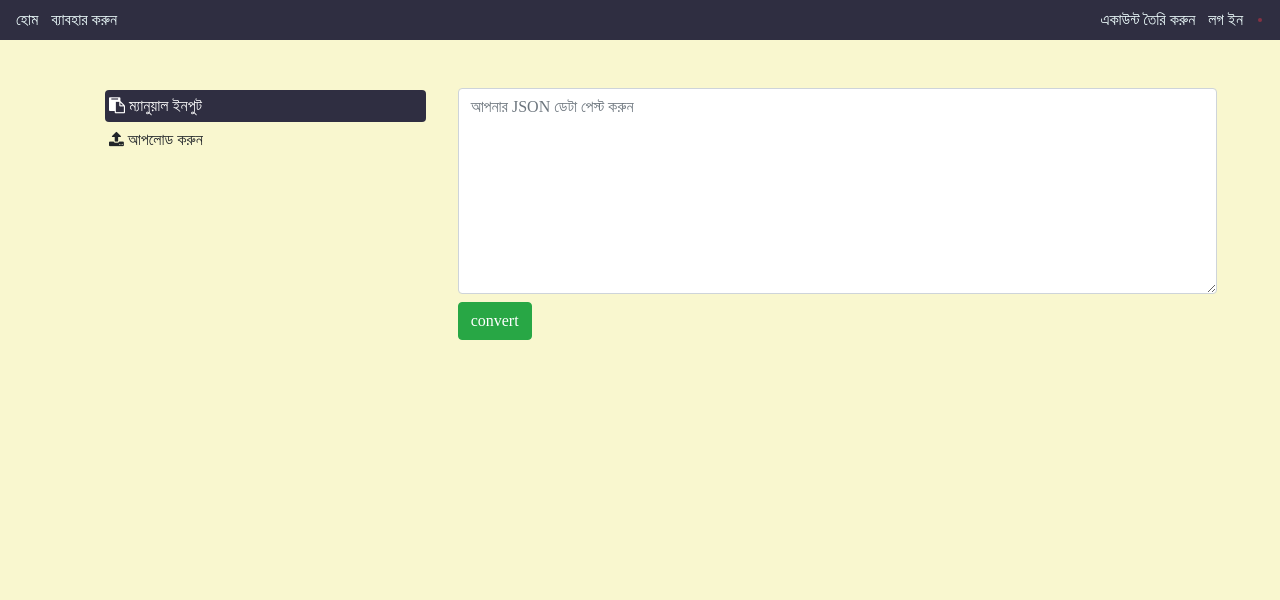
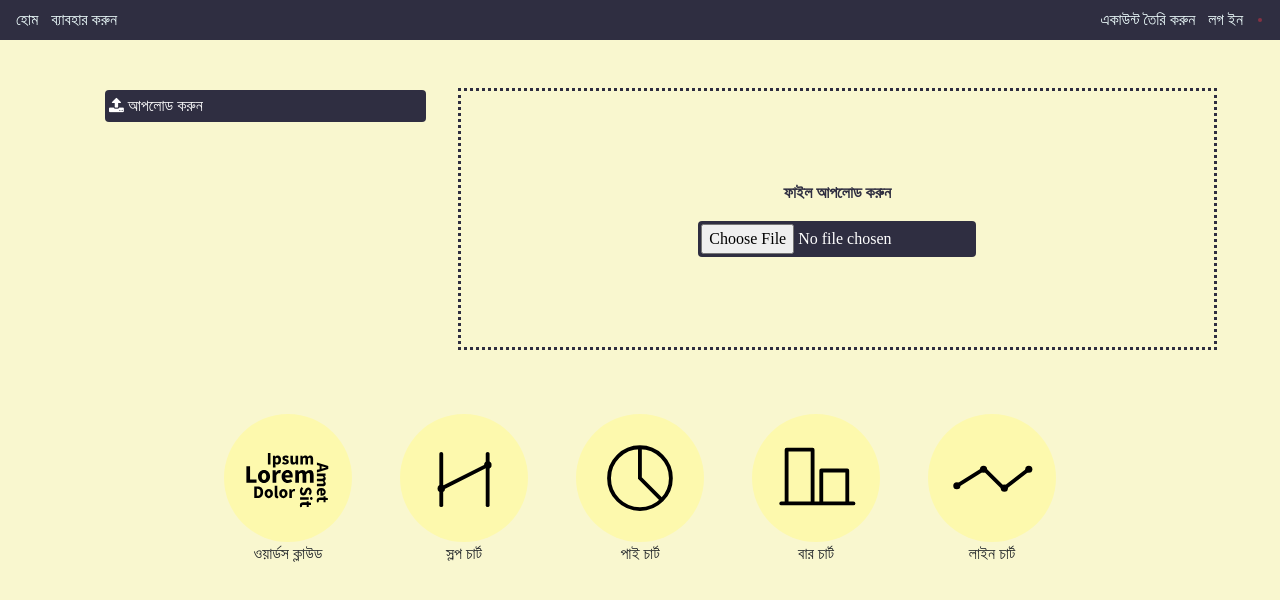
Before and after one commit to piall/data-visualization-maker-tool, a Nuxt app: page /visualizations in a window 1280 px wide. Shown: the top 600 px of the page. Built offline with nearby package versions, Linux system fonts and the light colour scheme.

Commit message:
added new visualization

```diff
--- a/pages/visualizations.vue
+++ b/pages/visualizations.vue
@@ -4,10 +4,6 @@
       <b-row class="p-5">
         <b-col md="12" lg="4">
           <ul>
-            <li :class="{ active: manualInput }" @click="toggleManualInput">
-              <i class="fa fa-clipboard"></i>
-              ম্যানুয়াল ইনপুট
-            </li>
             <li :class="{ active: fileUpload }" @click="toggleFileUpload">
               <i class="fa fa-upload"></i>
               আপলোড করুন
@@ -15,56 +11,51 @@
           </ul>
         </b-col>
         <b-col>
-          <div v-if="manualInput">
-            <b-form-textarea
-              id="textarea-rows"
-              placeholder="আপনার JSON ডেটা পেস্ট করুন"
-              rows="8"
-              v-model="inputData"
-            ></b-form-textarea>
-            <b-button variant="success" @click="convert" class="my-2">convert</b-button>
-          </div>
           <div v-if="fileUpload" class="box">
             <p>ফাইল আপলোড করুন</p>
             <input
               type="file"
               style="background-color:#2f2e41; color: white; padding:3px; border-radius:4px"
-              @change="onFileChange"
             />
           </div>
-
         </b-col>
       </b-row>
-
-      <!-- {{ inputData }} -->
     </b-container>
+      <center>
+        <div class="mb-2 my-3">
+          <div class="row no-gutters d-flex justify-content-center">
+            <div class="cols">
+              <b-avatar  href="/visualization/wordCloud" class="mx-4" src="~assets/D3WordsCloud.svg" size="8rem"></b-avatar>
+              <p>ওয়ার্ডস ক্লাউড</p>
+            </div>
+            <div class="cols">
+              <b-avatar  href="/visualization/slopeChart" class="mx-4" src="~assets/D3SlopeChart.svg" size="8rem"></b-avatar>
+              <p>স্লপ চার্ট</p>
+            </div>
+            <div class="cols">
+              <b-avatar  href="/visualization/pieChart" class="mx-4" src="~assets/D3PieChart.svg" size="8rem"></b-avatar>
+              <p>পাই চার্ট</p>
+            </div>
+            <div class="cols">
+              <b-avatar  href="/visualization/barChart" class="mx-4" src="~assets/D3BarChart.svg" size="8rem"></b-avatar>
+              <p>বার চার্ট</p>
+            </div>
+            <div class="cols">
+              <b-avatar  href="/visualization/lineChart" class="mx-4" src="~assets/D3LineChart.svg" size="8rem"></b-avatar>
+              <p>লাইন চার্ট</p>
+            </div>
+          </div>
+        </div>
+        </center>
   </div>
 </template>
 <script src="https://d3js.org/d3.v6.min.js"></script>
 <script>
 
-// import * as d3 from "d3";
-
 export default {
   data() {
     return {
-      inputData: "",
-      manualInput: true,
-      fileUpload: false,
-    }
-  },
-  methods: {
-    toggleFileUpload() {
-      this.manualInput = false;
-      this.fileUpload = true;
-    },
-    toggleManualInput() {
-      this.manualInput = true;
-      this.fileUpload = false;
-    },
-    convert(){
-      var obj = JSON.parse(this.inputData)
-      console.log(obj)
+      fileUpload: true,
     }
   },
 };
@@ -98,4 +89,12 @@ img {
   display: block;
   margin-bottom: 10px;
 }
+
+.b-avatar{
+  background-color: #fdf9ad;
+}
+
+.b-avatar:hover{
+  background-color:  #fcf798;
+}
 </style>
```
